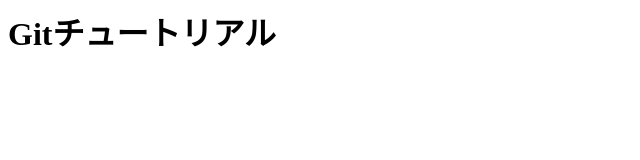
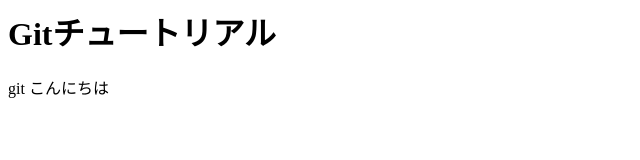
Before and after one commit to itsmin123/git_tutorial, a plain HTML site: page index.html in a window 1280 px wide. Shown: the whole page, without its empty margins (0-640 px from the left). Drawn offline with Linux system fonts and the light colour scheme.

```diff
--- a/index.html
+++ b/index.html
@@ -1 +1,2 @@
 <h1>Gitチュートリアル</h1>
+<p>git こんにちは</p>
```
